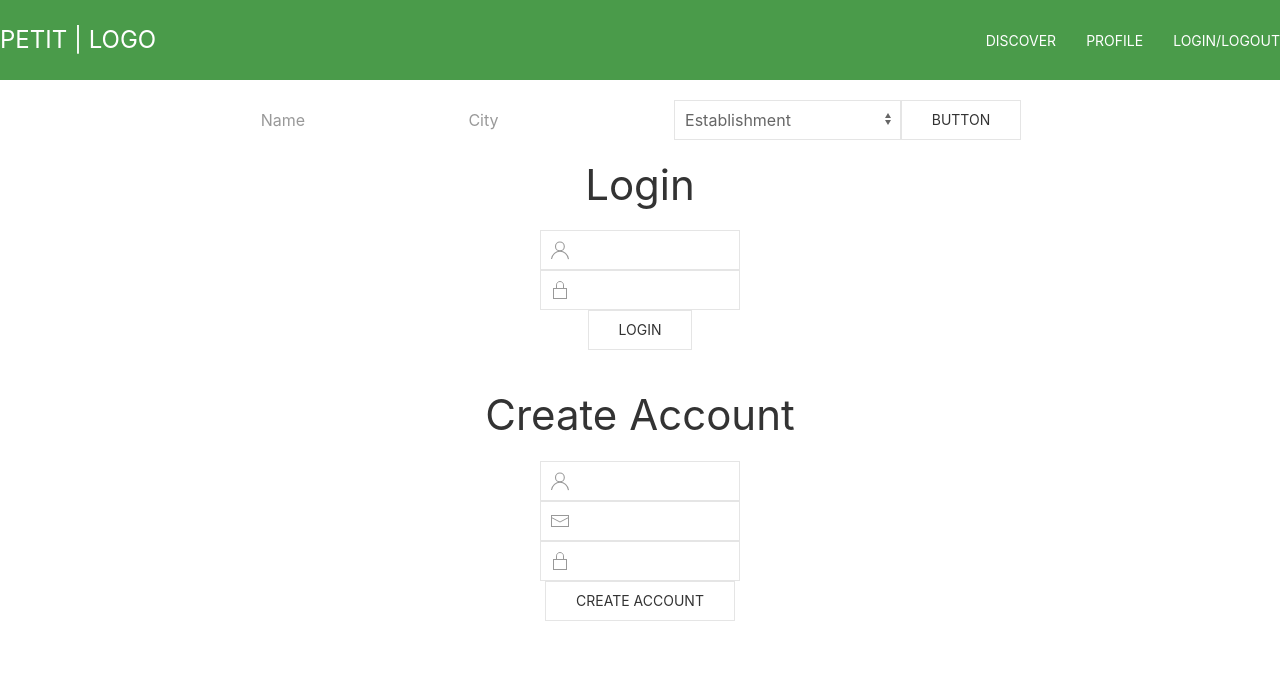
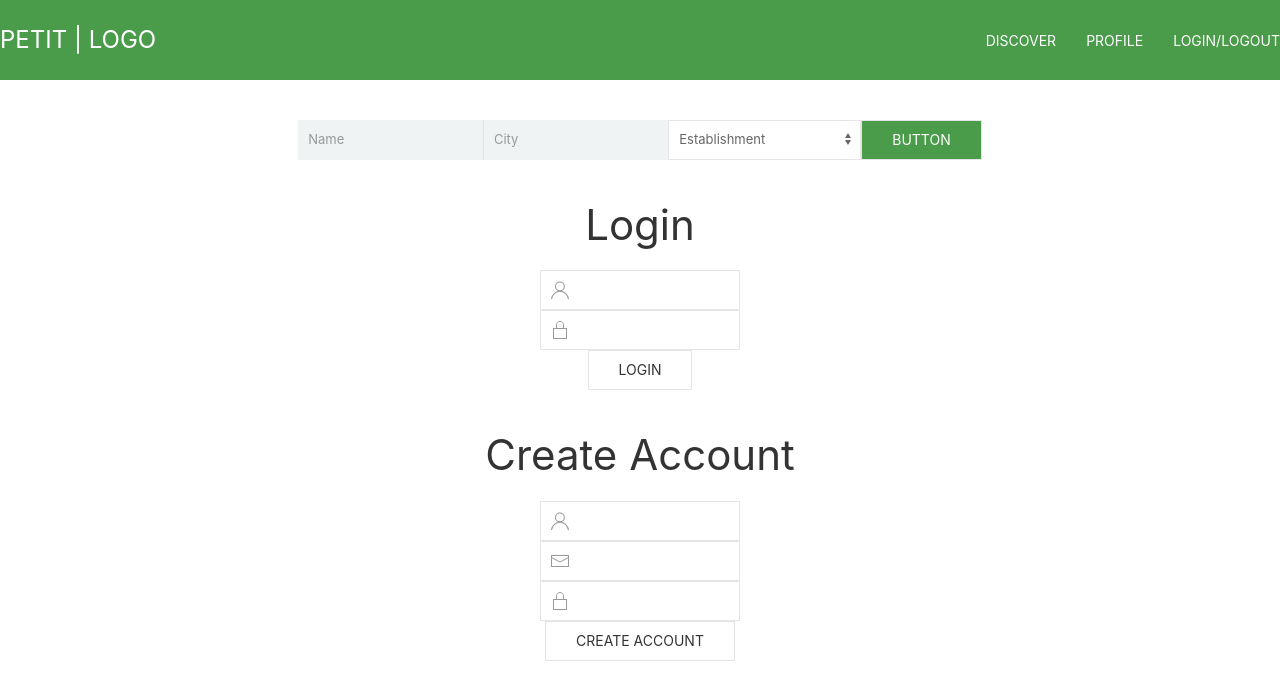
Before and after one commit to dimitermusic/petit-frontend, a React (Create React App) app: page / in a window 1280 px wide. Shown: the top 700 px of the page. Built offline with nearby package versions, Linux system fonts and the light colour scheme.

Commit message:
updated styles on search and profile

```diff
--- a/src/components/SearchBar/index.js
+++ b/src/components/SearchBar/index.js
@@ -2,6 +2,7 @@ import React, { useState} from "react";
 import { SET_SEARCH } from "../../utils/actions";
 import { useDispatch } from "react-redux";
 import { useNavigate } from "react-router-dom";
+import './style.css'
 
 function SearchBar() {
     const navigate = useNavigate();
@@ -42,10 +43,10 @@ function SearchBar() {
 
     return (
         <>
-            <div className="uk-flex uk-flex-center uk-margin">
+            <div className="uk-flex uk-flex-center uk-margin search-bar">
                 <form className="uk-flex-inline uk-search">
                     <input name="search" id="estName" className="uk-search-input" type="search" value={searchFormState.search} onChange={handleSearchChange} placeholder="Name" />
-                    <input name="city" id="city" className="uk-search-input" type="search" value={searchFormState.city} onChange={handleSearchChange} placeholder="City" />
+                    <input name="city" id="city" className="uk-search-input" type="search" value={searchFormState.city} onChange={handleSearchChange} placeholder="City"/>
                     <select className="uk-select" id="form-stacked-select" name="type" value={searchFormState.type} onChange={handleSearchChange}>
                         <option value='establishment'>Establishment</option>
                         <option value='job'>Job</option>
--- /dev/null
+++ b/src/components/SearchBar/style.css
@@ -0,0 +1,24 @@
+.search-bar {
+    padding: 20px !important;
+    font-size: small;
+    border: none;
+}
+
+.search-bar input {
+    padding: 10px;
+    background-color: #eff3f4;
+}
+
+.search-bar input[placeholder=City] {
+    border-left: 1px solid #e4e4e4;
+}
+
+.search-bar button {
+    background-color: rgb(74, 155, 74) ;
+    color: white;
+}
+
+.search-bar button:hover {
+    color: rgb(74, 155, 74) ;
+    border: 1px solid rgb(74, 155, 74) ;
+}
--- a/src/components/pages/Profile/index.js
+++ b/src/components/pages/Profile/index.js
@@ -113,31 +113,39 @@ function Profile(props) {
       <span className="uk-badge uk-flex uk-flex-center badge">PetIt Puppy</span>
       <img src={imageURL} width="300" alt="avatar" className="uk-img uk-placeholder uk-align-center"></img>
       <p uk-margin="true">
-        <div class= "uk-flex uk-flex-center">
+        <div className="uk-flex uk-flex-center">
           <WidgetLoader />
           <Widget
-        sources = {['local', 'cloudinary']}
-        sourceKeys = {null}
-        resourceType = {'image'}
-        cloudName = {'pet-it'}
-        uploadPreset = {'petit-preset'}
-        buttonText = {'Upload'}
-        style = {null}
-        folder = {'petit-profile'}
-        cropping = {true}
-        onSuccess = {onSuccess}
-        onFailure = {null}
-        logging = {false}
-        customPublicId = {null}
-        eager = {null}
-        accepts = {null}
-        contentType = {null}
-        withCredentials = {null}
-        use_filename = {true}
-        unique_filename = {false}
-        googleDriveClientId = {null}
-        multiple = {false}
-        buttonType = {'button'}
+            sources={['local', 'cloudinary']}
+            sourceKeys={null}
+            resourceType={'image'}
+            cloudName={'pet-it'}
+            uploadPreset={'petit-preset'}
+            buttonText={'Upload'}
+            style={{
+              color: 'white',
+              border: 'none',
+              width: '100px',
+              backgroundColor: 'rgb(74, 155, 74)',
+              borderRadius: '6px',
+              height: '33px',
+              cursor: 'pointer'
+            }}
+            folder={'petit-profile'}
+            cropping={true}
+            onSuccess={onSuccess}
+            onFailure={null}
+            logging={false}
+            customPublicId={null}
+            eager={null}
+            accepts={null}
+            contentType={null}
+            withCredentials={null}
+            use_filename={true}
+            unique_filename={false}
+            googleDriveClientId={null}
+            multiple={false}
+            buttonType={'button'}
           />
         </div>
       </p>
--- a/src/components/pages/Profile/style.css
+++ b/src/components/pages/Profile/style.css
@@ -8,6 +8,6 @@
     height: 30px !important;
     font-weight: 500;
     font-size: 14px !important;
-    background-color: rgb(72, 135, 72) !important;
+    background-color: rgb(74, 155, 74)  !important;
     box-shadow: 3px 3px 5px 1px #ccc;
 }
```
Lines whose indentation alone changed are shown as unchanged.
